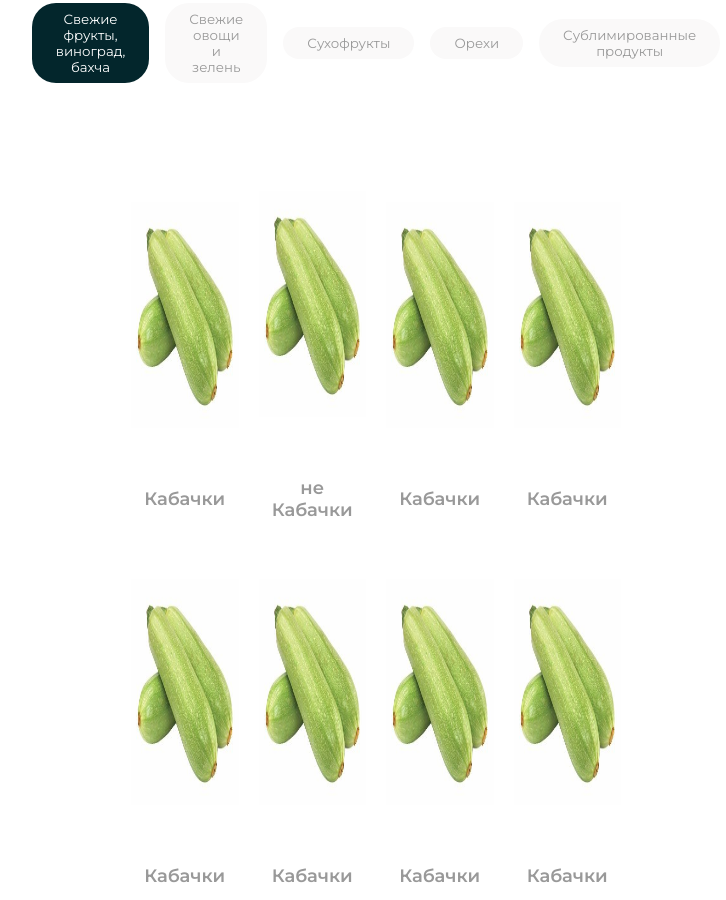
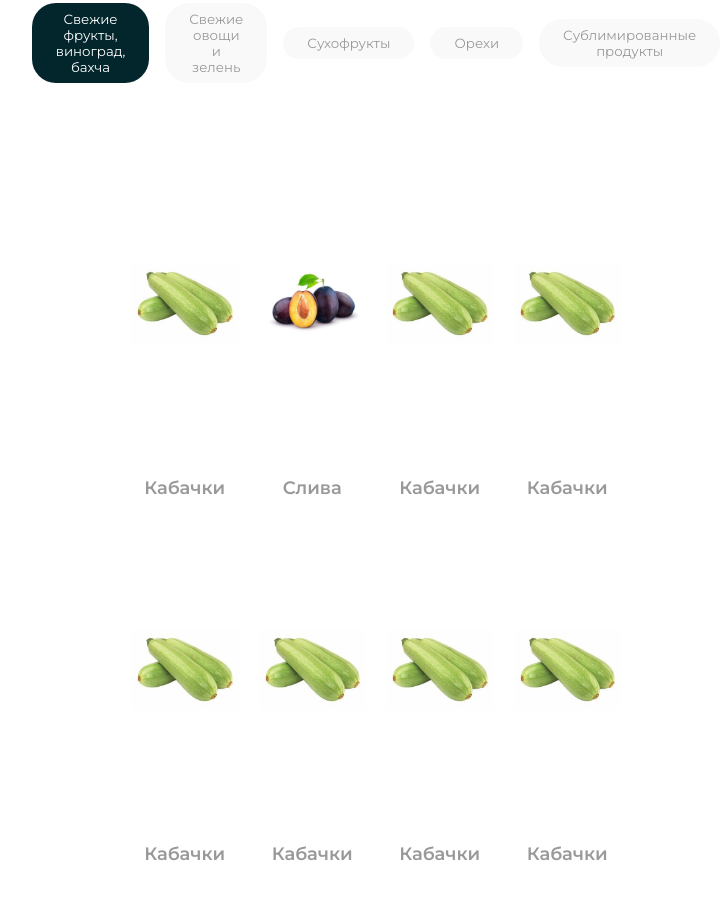
Before and after one commit to JasurAvazov/exim-agro, a website: page src/index.pug in a window 1280 px wide. Shown: the part 1712-2612 px from the top of the page, without its empty margins (264-990 px from the left). Drawn offline with nearby package versions, Linux system fonts and the light colour scheme; files that its build step writes are made by us from their sources; files whose address does not match are found by name.

Commit message:
fix some problems

```diff
--- a/gulp/version.json
+++ b/gulp/version.json
@@ -1,3 +1,3 @@
 {
-    "main": "20230619205153"
+    "main": "20230619205642"
 }
--- a/src/components/catalog.pug
+++ b/src/components/catalog.pug
@@ -25,8 +25,8 @@ mixin catalog()
                     p классные
                 button(type="button").catalog__wrapper-card
                     .catalog__wrapper-img
-                        img(src="@img/catalog/1.jpg" alt="" draggable="false")
-                    h4.catalog__wrapper-title не Кабачки
+                        img(src="@img/catalog/2.jpg" alt="" draggable="false")
+                    h4.catalog__wrapper-title Слива
                     p не классные
                 button(type="button").catalog__wrapper-card
                     .catalog__wrapper-img
--- a/src/scss/layout/_catalog.scss
+++ b/src/scss/layout/_catalog.scss
@@ -87,6 +87,7 @@
             img{
                 width: 100%;
                 height: 100%;
+                object-fit: contain;
                 transition: .3s transform;
             }
         }
```
Also changed, not shown: dist/css/style.css, dist/css/style.min.css, dist/img/catalog/2.jpg (added), dist/img/catalog/2.webp (added), dist/index.html, dist/new.html, dist/news.html, src/img/catalog/2.jpg (added).
